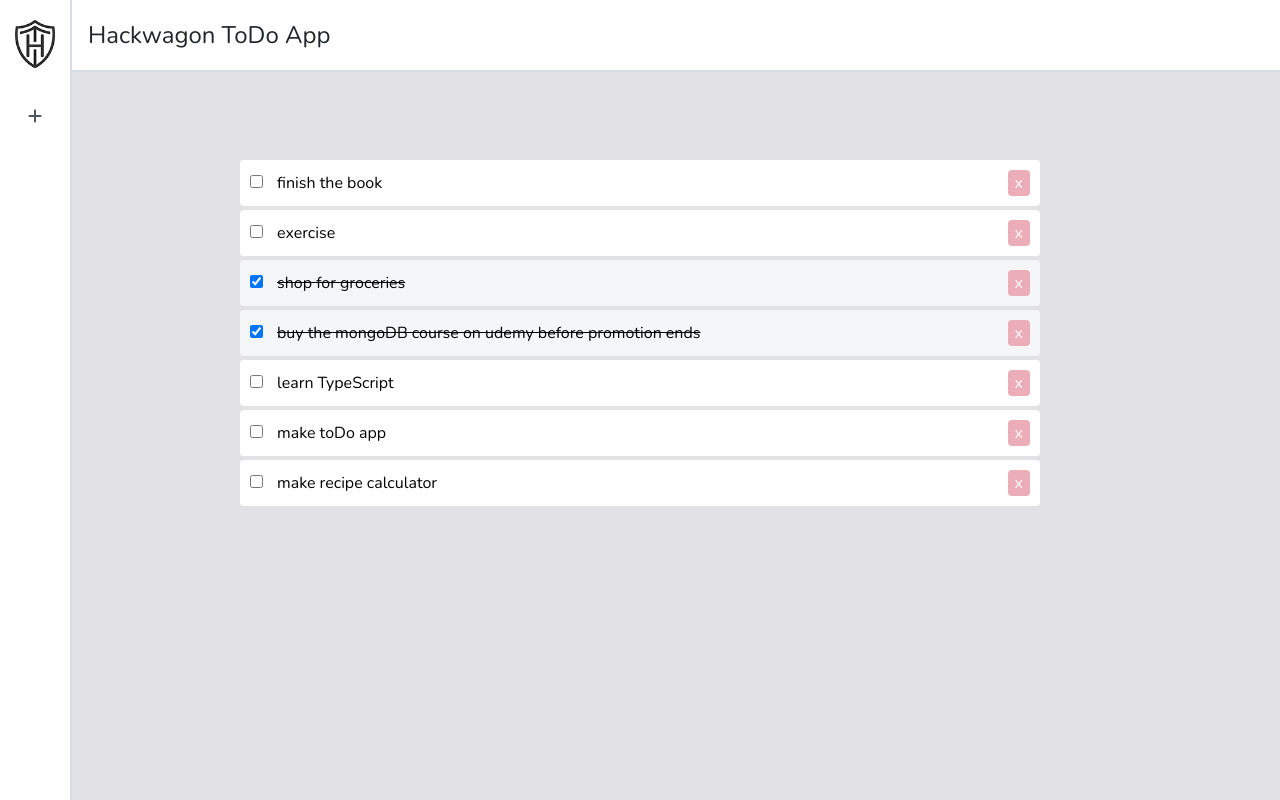
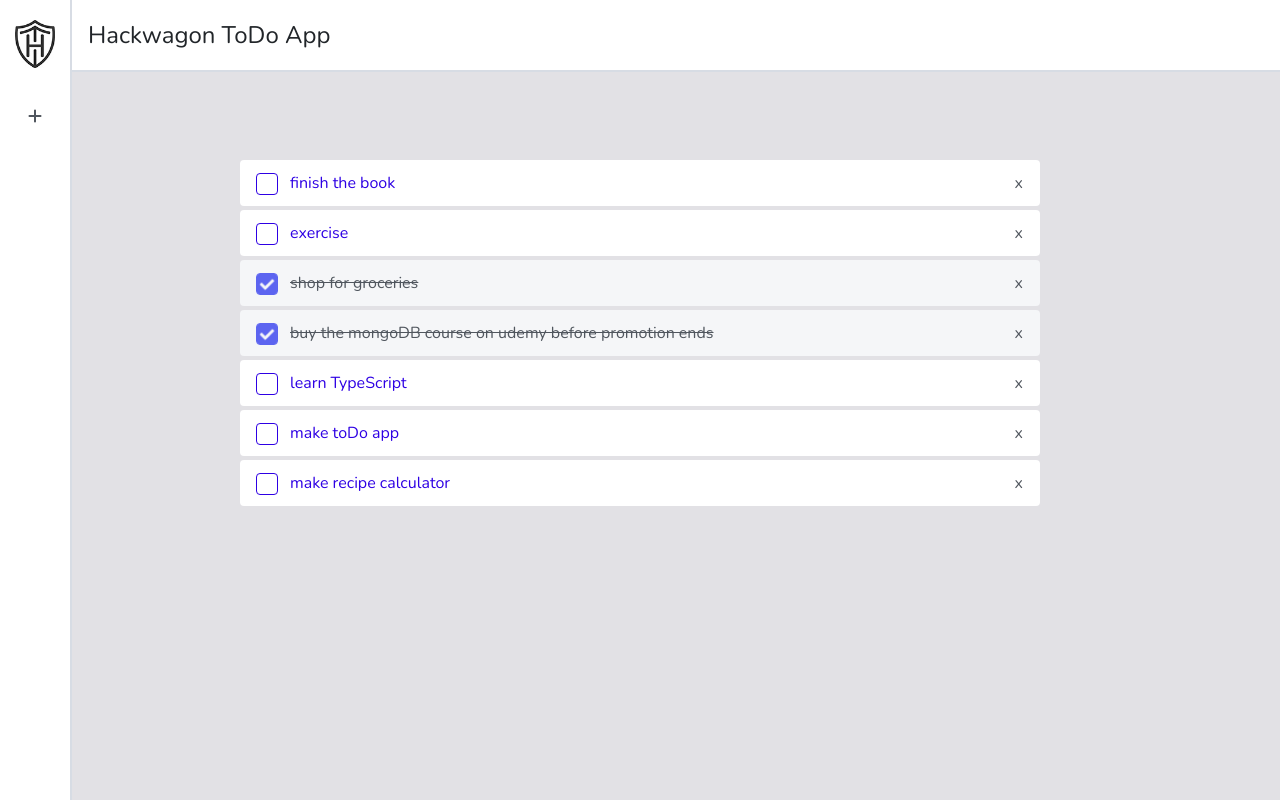
Before and after one commit to mau-dev/ts-todo, a React (Create React App) app: page / in a window 1280 px wide. Built offline with nearby package versions, Linux system fonts and the light colour scheme.

Commit message:
custom style for the checkboxes

```diff
--- a/src/App.css
+++ b/src/App.css
@@ -70,8 +70,10 @@ time, mark, audio, video {
   padding: 1px 7px;
   float: right;
   border: none;
-  background-color: #EBAEB9;
-  color: white;
+  background-color: transparent;
+  color: #50565E ;
+  /* background-color: #EBAEB9;
+  color: white; */
   /* background-color: #D7DCE4;
   color: #50565E; */
 }
@@ -110,6 +112,39 @@ time, mark, audio, video {
   margin: 160px auto;
 
 }
+
+
+.form-check-input {
+  width: 22px;
+  height: 22px;
+  -webkit-appearance: none;
+  -moz-appearance: none;
+  -o-appearance: none;
+  appearance:none;
+  border: 1px solid #2E00E4;
+  border-radius: 4px;
+  margin: 3px 12px 3px 6px;
+  float: left;
+  outline: none;
+
+
+}
+
+.form-check-label {
+  color: white;
+}
+
+.form-check-input:checked
+{
+    /* background-color: #2E00E4; */
+    /* 6363E9 */
+    background: url('./components/images/check.png') no-repeat;
+    border-color: #5C64F0;
+    color: white;
+    background-size: 20px 20px;
+    background-position: 50% 50%;
+}
+
 .navbar {
   width:  calc(100% - 72px);
   height: 72px;
--- a/src/components/ToDoItem.tsx
+++ b/src/components/ToDoItem.tsx
@@ -1,6 +1,6 @@
 import * as React from 'react';
 import {ToggleCompleted, DeleteTodo, UpdateTodo} from '../App';
-import { Button } from 'reactstrap';
+import {Button} from 'reactstrap';
 
 interface ToDoItemProps {
 	todo: {
@@ -17,9 +17,11 @@ const ToDoItem: React.FC<ToDoItemProps> = ({todo, toggleCompleted, deleteTodo, u
 	const contentStyle = () => {
 		return {
 			backgroundColor: 'inherit',
+			marginLeft: '38px',
 			border: 'none',
 			outline: 'none',
 			textDecoration: todo.completed ? 'line-through' : 'none',
+			color: todo.completed ? '#50565E' : '#2E00E4',
 			width: '700px'
 		};
 	};
@@ -38,11 +40,13 @@ const ToDoItem: React.FC<ToDoItemProps> = ({todo, toggleCompleted, deleteTodo, u
 		<li>
 			<div className='todo-item-row' style={liStyle()}>
 				<input
+					className='form-check-input'
 					type='checkbox'
 					checked={todo.completed}
 					onChange={() => toggleCompleted(todo.id)}
-					style={{float: 'left', marginTop: '5px', marginRight: '12px'}}
+					// style={{float: 'left', marginTop: '3px', marginRight: '12px'}}
 				/>
+
 				{/* {todo.content} */}
 				<input
 					// style={{backgroundColor: 'inherit', border: 'none', outline: 'none', width: '700px'}}
```
Also changed, not shown: src/components/images/check.png (added).
